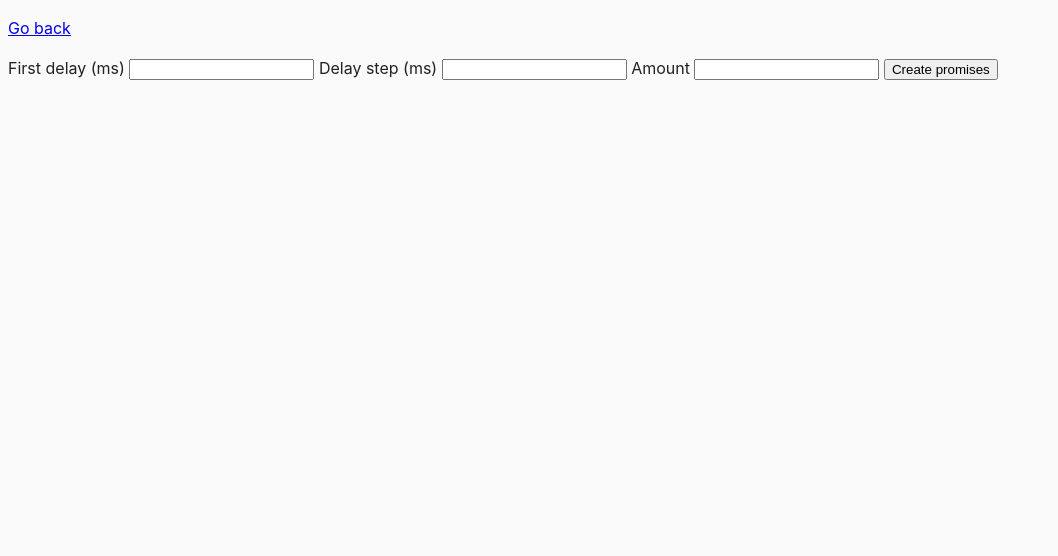
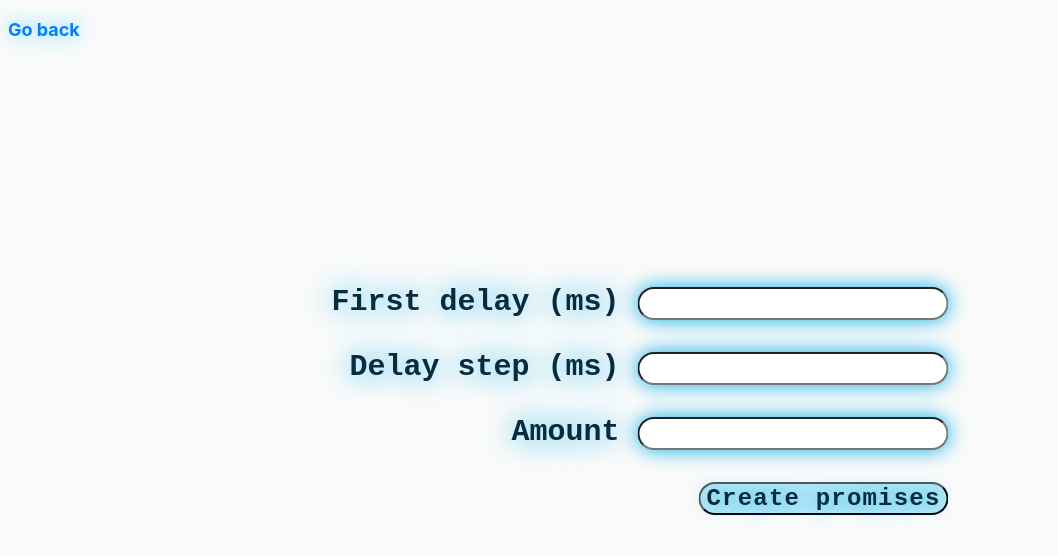
Before and after one commit to WebGertsog/goit-js-hw-09, a website built with Parcel: page src/03-promises.html in a window 1280 px wide. Shown: the whole page, without its empty margins (0-1058 px from the left). Built offline with nearby package versions, Linux system fonts and the light colour scheme.

Commit message:
task-03
task-03 compleated

```diff
--- a/src/03-promises.html
+++ b/src/03-promises.html
@@ -7,23 +7,28 @@
     <link rel="stylesheet" href="css/common.css" />
   </head>
   <body>
-    <p><a href="index.html">Go back</a></p>
+    <p><a class="link" href="index.html">Go back</a></p>
 
+    <div class = "geo">
+      <div class="collum">
         <form class="form">
-      <label>
+          <label class="block">
             First delay (ms)
-        <input type="number" name="delay" required />
+            <input class = "input" type="number" name="delay" required />
           </label>
-      <label>
+          <label class="block">
             Delay step (ms)
-        <input type="number" name="step" required />
+            <input class = "input" type="number" name="step" required />
           </label>
-      <label>
+          <label class="block">
             Amount
-        <input type="number" name="amount" required />
+            <input class = "input" type="number" name="amount" required />
           </label>
-      <button type="submit">Create promises</button>
+          <button class="button" type="submit">Create promises</button>
         </form>
+      </div>
+
+    </div>
 
     <script src="js/03-promises.js"></script>
   </body>
--- a/src/css/common.css
+++ b/src/css/common.css
@@ -33,3 +33,45 @@ img {
  margin: auto;
   text-align: center;
 }
+
+.geo{
+  text-align: right;
+}
+.collum{
+  display: flex;
+  flex-direction: column;
+}
+
+.form{
+  font-family: 'Share Tech Mono', monospace;
+  font-size: 30px;
+  font-weight: bold;
+  position: absolute;
+  left: 50%;
+  top: 50%;
+  transform: translate(-50%, -50%);
+  color: rgb(6, 45, 63);
+  text-shadow: 0 0 30px rgba(10, 175, 230, 1),  0 0 20px rgba(10, 175, 230, 0);
+}
+
+.input{
+  margin-bottom: 25px;
+  text-align: center;
+  font-family: 'Share Tech Mono', monospace;
+  font-size: 24px;
+  letter-spacing: 0.1em;
+  color: radial-gradient(ellipse at center,  #0a2e38  0%, #000000 70%);
+  box-shadow: 0 0 20px rgba(10, 175, 230, 1),  0 0 20px rgba(10, 175, 230, 0);
+  border-radius: 25px;
+}
+
+.button {
+  font-family: 'Share Tech Mono', monospace;
+  letter-spacing: 0.05em;
+  font-size: 24px;
+  font-weight: bold;
+  color: rgb(6, 45, 63);
+  text-shadow: 0 0 20px rgba(10, 175, 230, 1),  0 0 20px rgba(10, 175, 230, 0);
+  border-radius: 25px;
+  background-color: #b8e8f8;
+}
--- a/src/css/timer-style.css
+++ b/src/css/timer-style.css
@@ -18,13 +18,12 @@ p {
 
 .block {
     font-family: 'Share Tech Mono', monospace;
-    color: #ffffff;
     text-align: center;
     position: absolute;
     left: 50%;
     top: 50%;
     transform: translate(-50%, -50%);
-    color: #daf6ff;
+    color: #f0daff;
     text-shadow: 0 0 20px rgba(10, 175, 230, 1),  0 0 20px rgba(10, 175, 230, 0);
 }
 
--- a/src/js/02-timer.js
+++ b/src/js/02-timer.js
@@ -28,7 +28,7 @@ const options = {
 
       if(selectedTime <= Date.now()) {
         startBtn.setAttribute('disabled', true);
-        Notify.failure("Please choose a date in the future!");
+        Notify.failure('Please choose a date in the future!');
         return
       }
       input.setAttribute('disabled', true);
--- a/src/js/03-promises.js
+++ b/src/js/03-promises.js
@@ -1,8 +1,44 @@
+import {Notify} from 'notiflix';
+
+const refs = {
+  form: document.querySelector('.form'),
+  delay: document.querySelector('[name="delay"]'),
+  step: document.querySelector('[name="step"]'),
+  amount: document.querySelector('[name="amount"]'),
+};
+
 function createPromise(position, delay) {
-  const shouldResolve = Math.random() > 0.3;
-  if (shouldResolve) {
-    // Fulfill
-  } else {
-    // Reject
+
+  return new Promise ((resolve, reject) => {
+
+    setTimeout (() => {
+
+      const shouldResolve = Math.random() > 0.3;
+
+      if (shouldResolve) {
+        resolve({position, delay});
+      } else {
+        reject({position, delay});
+      }
+    }, delay);
+  })
+}
+
+  function genetateEvent (e) {
+    e.preventDefault()
+    let delay = Number(refs.delay.value);
+    let step = Number(refs.step.value);
+    let amount = Number(refs.amount.value);
+    for (let i = 1; i <= amount; i+=1) {
+      createPromise(i, delay)
+      .then(({ position, delay }) => {
+        Notify.success(`Fulfilled promise ${position} in ${delay} ms`);
+      })
+      .catch(({ position, delay }) => {
+        Notify.failure(`Rejected promise ${position} in ${delay} ms`);
+      });
+      delay += step;
+    }
   }
-}
+
+  refs.form.addEventListener('submit',  genetateEvent);
```
Lines whose indentation alone changed are shown as unchanged.
